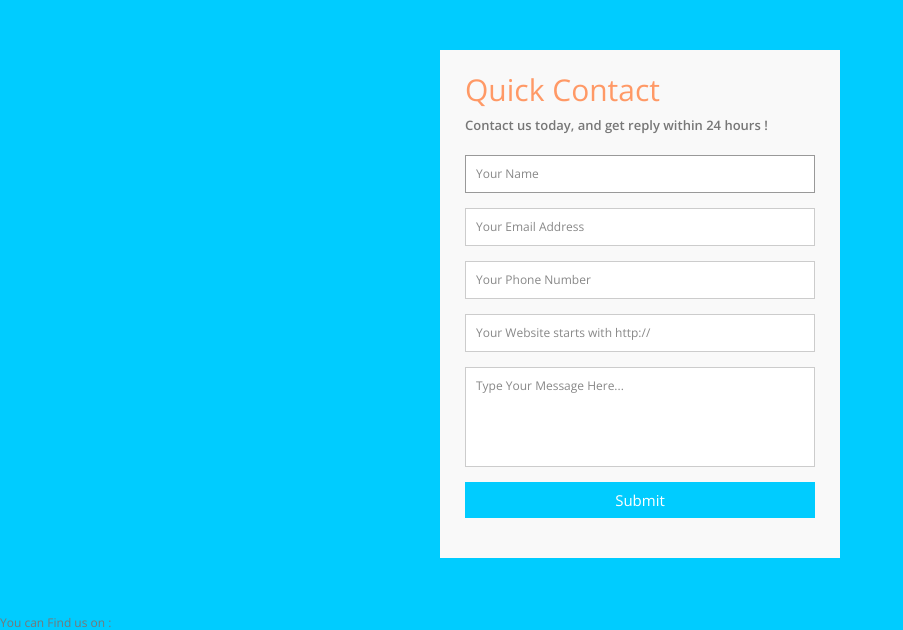
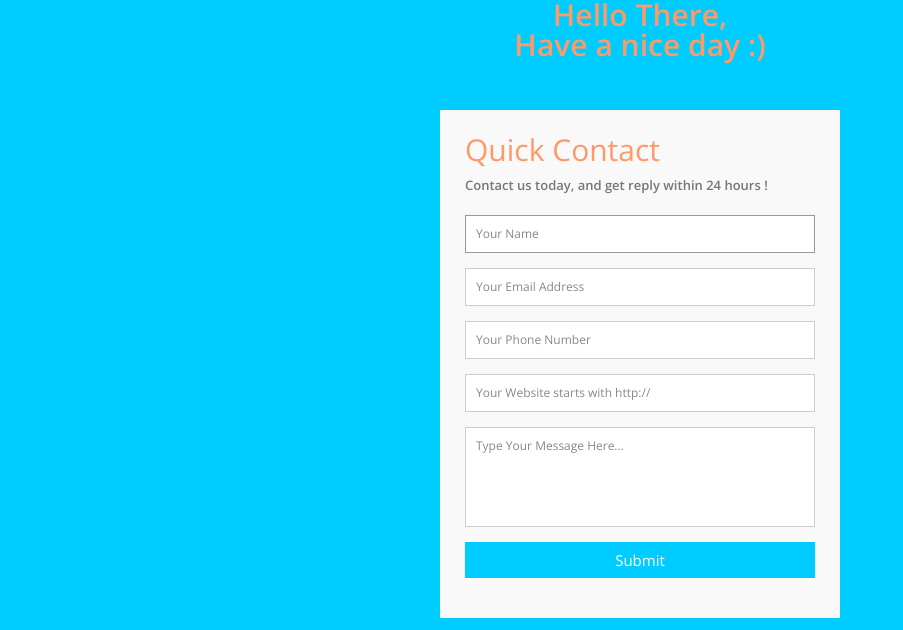
Before and after one commit to vehbirestelica/PI18_19_Gr42, a PHP site: page /pages/contactform.php in a window 1280 px wide. Shown: the top 630 px of the page, without its empty margins (0-903 px from the left). Run offline with PHP 8.4, Linux system fonts and the light colour scheme.

Commit message:
Update contactform.php

```diff
--- a/pages/contactform.php
+++ b/pages/contactform.php
@@ -2,6 +2,34 @@
 <link rel="stylesheet" type="text/css" href="contactform.css">
 <div class="container">
 	<!-- PHP_SELF e therret faqen (form-process) vet duke u varur nga line 1 -->
+<div class="success" style="font-size: 30px;">
+<?php
+// Class Geeks
+class Hello {
+  public function sayhello() {
+     echo "Hello";
+  }
+}
+
+// Trait forGeeks
+trait There {
+  public function sayThere() {
+     echo " There,<br/>";
+  }
+}
+
+class Sample extends Hello {
+   use There;
+   public function HaveANiceDay() {
+      echo "Have a nice day :)";
+  }
+}
+
+$test = new Sample();
+$test->sayhello();
+$test->sayThere();
+$test->HaveANiceDay();
+?> </div>
 	<form id="contact" action="<?= $_SERVER['PHP_SELF']; ?>" method="post">
 		<h3>Quick Contact</h3>
 		<h4>Contact us today, and get reply within 24 hours !</h4>
@@ -39,6 +67,7 @@
 	        print "";
 	    }
 		var $data;
+		public $msgg;
 
 		function Paginate($values, $per_page){
 
@@ -88,5 +117,6 @@
 	       print " " . __CLASS__ . "\n";
 	       $obj = new Pagination();
 	}
+
 ?>
 </span>
```
